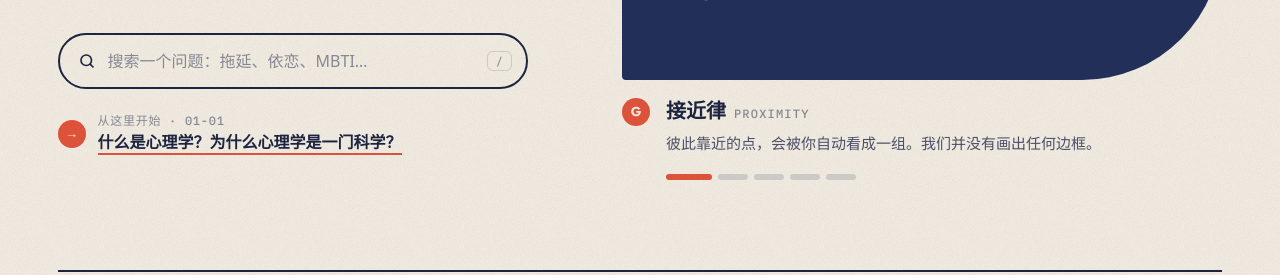
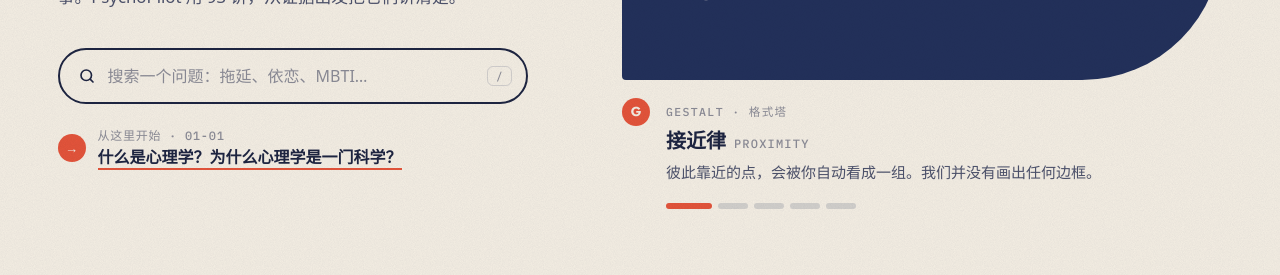
Before and after one commit to kunyangjiang/PsychoPilot, a plain HTML site: page web/index.html in a window 1280 px wide. Shown: the part 525-800 px from the top of the page. Drawn offline with Linux system fonts and the light colour scheme.

Commit message:
Homepage: label the Gestalt plate marker
Co-Authored-By: Claude Opus 5.5 <noreply@anthropic.com>

```diff
--- a/web/index.html
+++ b/web/index.html
@@ -52,7 +52,10 @@
         <span class="plate-dot" aria-hidden="true"></span>
         <figcaption class="plate-cap">
           <span class="num" aria-hidden="true">G</span>
-          <h2 id="law-h">接近律<small>Proximity</small></h2>
+          <div>
+            <span class="lab plate-k">Gestalt · 格式塔</span>
+            <h2 id="law-h">接近律<small>Proximity</small></h2>
+          </div>
           <p id="law-d">彼此靠近的点，会被你自动看成一组。</p>
           <div class="laws" id="laws" role="group" aria-label="切换格式塔定律">
             <button type="button" aria-label="接近律"></button>
--- a/web/press.css
+++ b/web/press.css
@@ -99,6 +99,7 @@ button { font: inherit; color: inherit; }
 .plate-art canvas { position: absolute; inset: 0; width: 100%; height: 100%; display: block; }
 .plate-dot { position: absolute; width: 22%; aspect-ratio: 1; border-radius: 50%; background: var(--red); right: -5%; top: -7%; mix-blend-mode: multiply; z-index: 2; pointer-events: none; }
 .plate-cap { display: grid; grid-template-columns: auto minmax(0, 1fr); gap: 4px 16px; margin-top: 18px; align-items: start; }
+.plate-k { display: block; margin-bottom: 2px; line-height: 28px; }
 .plate-cap h2 { font: 700 1.25rem/1.35 var(--head); }
 .plate-cap h2 small { font: 500 12px var(--mono); letter-spacing: .1em; color: var(--text-3); margin-left: 8px; text-transform: uppercase; }
 .plate-cap p { grid-column: 2; color: var(--text-2); font-size: 15px; max-width: 34em; }
```
